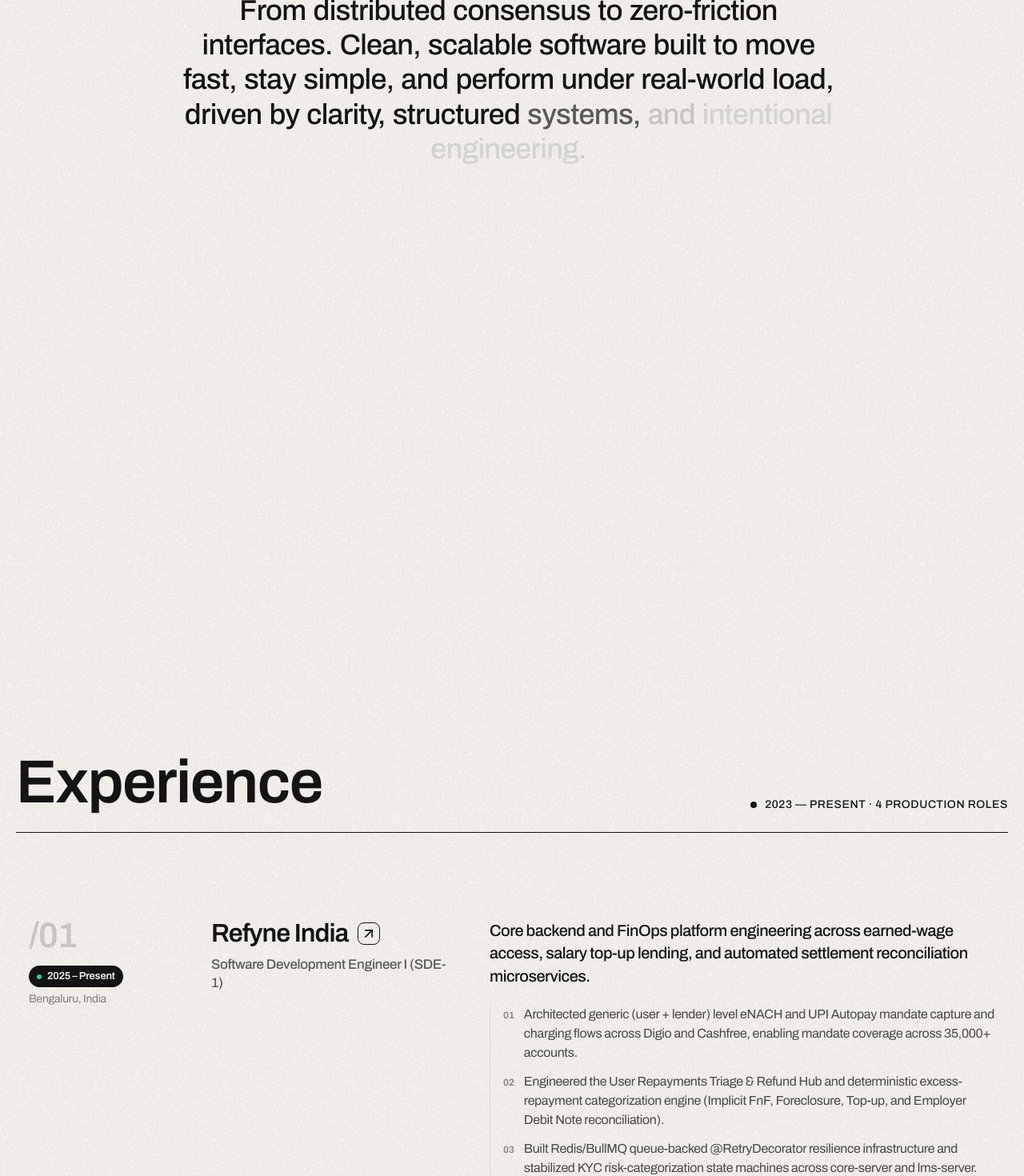
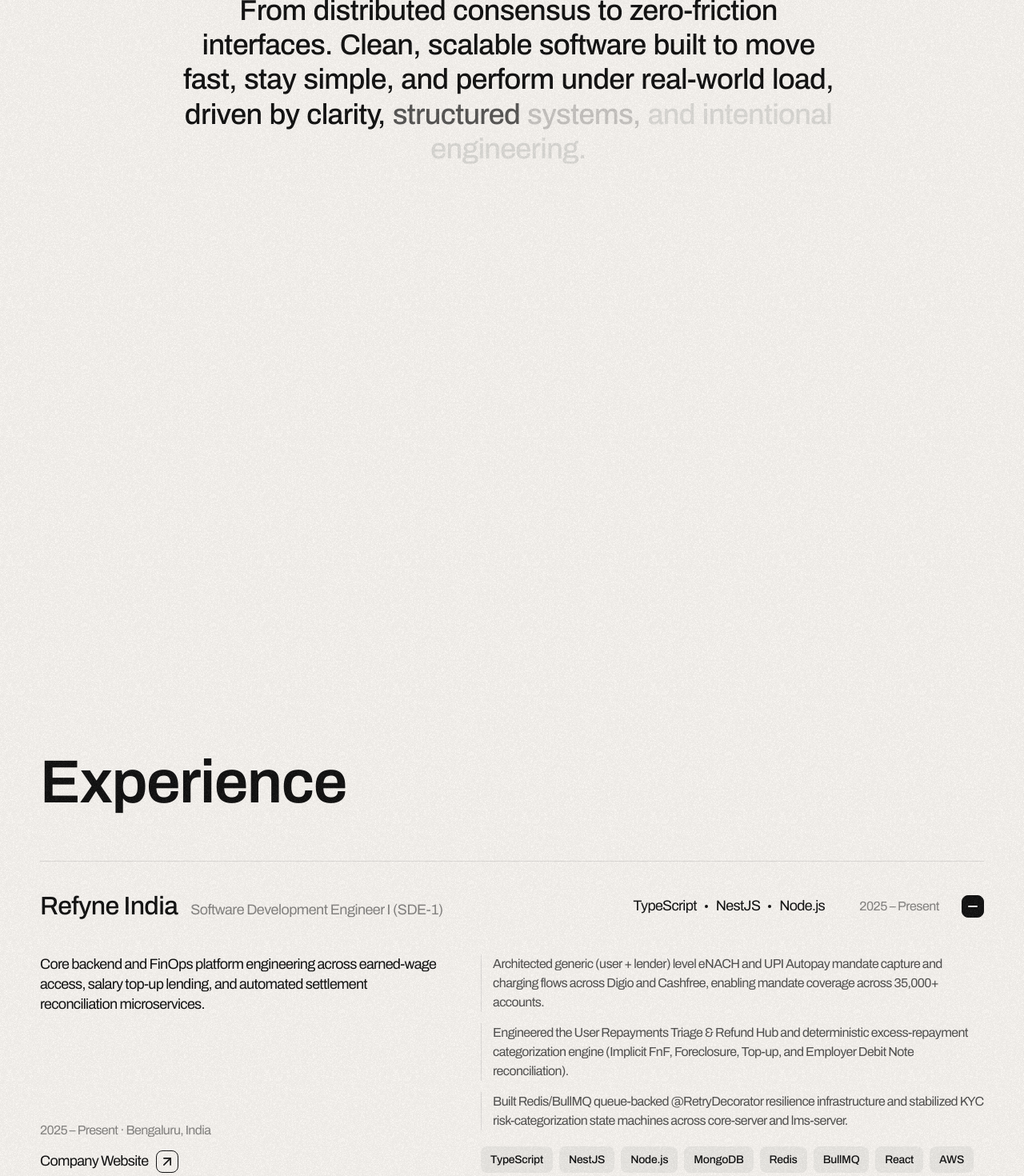
Before and after one commit to mukeshkuiry/folio, a Next.js app: page / in a window 1280 px wide. Shown: the part 1900-3370 px from the top of the page at 80% size. Built offline with nearby package versions, Linux system fonts and the light colour scheme; no server answers; a web font is replaced by a local one.

Commit message:
feat(experience): replace experience wall with minimal majd interactive accordion rows

```diff
--- a/src/app/globals.css
+++ b/src/app/globals.css
@@ -1216,302 +1216,197 @@ mark {
   }
 }
 
-/* === WORK EXPERIENCE CARDS (Premium Majd 3-Column Editorial Showcase) === */
-.majd-exp-header-bar {
-  padding-bottom: 24px;
-  border-bottom: 1px solid var(--ink-dark);
-}
-
-.majd-exp-header-meta {
-  display: inline-flex;
-  align-items: center;
-  gap: 10px;
-  font-family: var(--font-clash);
-  font-size: 14px;
-  font-weight: 500;
-  letter-spacing: 0.04em;
-  color: var(--ink-dark);
-}
-
-.majd-exp-live-dot {
-  width: 8px;
-  height: 8px;
-  border-radius: 999px;
-  background-color: var(--ink-dark);
-}
-
-.majd-experience-list {
-  display: flex;
-  flex-direction: column;
-  width: 100%;
-}
-
-.majd-experience-card {
+/* === WORK EXPERIENCE ACCORDION (Pure Majd Service-Row Aesthetic) === */
+.majd-exp-accordion {
+  display: flex;
+  flex-direction: column;
+  width: 100%;
+  border-top: 1px solid var(--border-subtle);
+}
+
+.majd-exp-item {
+  display: flex;
+  flex-direction: column;
+  width: 100%;
+  border-bottom: 1px solid var(--border-subtle);
+  transition: border-color 0.3s ease;
+}
+
+.majd-exp-item:hover,
+.majd-exp-item.is-open {
+  border-bottom-color: var(--ink-dark);
+}
+
+.majd-exp-trigger {
+  display: flex;
+  flex-direction: row;
+  align-items: center;
+  justify-content: space-between;
+  gap: 24px;
+  min-height: 112px;
+  padding: 24px 0;
+  width: 100%;
+  text-align: left;
+  cursor: pointer;
+}
+
+.majd-exp-trigger-left {
+  display: flex;
+  flex-direction: row;
+  align-items: baseline;
+  gap: 16px;
+  flex-wrap: wrap;
+}
+
+.majd-exp-title {
+  margin: 0;
+}
+
+.majd-exp-role-inline {
+  font-family: var(--font-archivo);
+  font-size: 18px;
+  font-weight: 400;
+  letter-spacing: -0.03em;
+  color: var(--ink-muted);
+}
+
+.majd-exp-trigger-right {
+  display: flex;
+  flex-direction: row;
+  align-items: center;
+  gap: 28px;
+  flex-shrink: 0;
+}
+
+.majd-exp-period-label {
+  font-family: var(--font-archivo);
+  font-size: 16px;
+  font-weight: 400;
+  letter-spacing: -0.03em;
+  color: var(--ink-muted);
+  min-width: 115px;
+  text-align: right;
+}
+
+.majd-exp-toggle-icon {
   position: relative;
-  display: grid;
-  grid-template-columns: 180px 300px 1fr;
-  align-items: flex-start;
-  gap: 48px;
-  padding: 48px 16px;
-  border-bottom: 1px solid var(--border-subtle);
-  width: 100%;
-  transition: padding-left 0.45s var(--ease-spring),
-    background-color 0.35s ease;
-}
-
-.majd-experience-card::after {
-  content: "";
-  position: absolute;
-  left: 0;
-  bottom: -1px;
-  width: 100%;
-  height: 1.5px;
-  background-color: var(--ink-dark);
-  transform: scaleX(0);
-  transform-origin: left center;
-  transition: transform 0.55s var(--ease-spring);
-}
-
-.majd-experience-card:hover {
-  padding-left: 24px;
-  background-color: rgba(17, 17, 17, 0.018);
-}
-
-.majd-experience-card:hover::after {
-  transform: scaleX(1);
-}
-
-/* Col 1: Index & Timeline */
-.majd-exp-col-index {
-  display: flex;
-  flex-direction: column;
-  justify-content: space-between;
-  gap: 16px;
-}
-
-.majd-exp-num {
-  font-family: var(--font-clash);
-  font-size: 44px;
-  font-weight: 600;
-  line-height: 0.95em;
-  letter-spacing: -0.03em;
-  color: rgba(17, 17, 17, 0.18);
-  transition: color 0.35s ease, transform 0.35s var(--ease-spring);
-}
-
-.majd-experience-card:hover .majd-exp-num {
-  color: var(--ink-dark);
-  transform: translateX(4px);
-}
-
-.majd-exp-time-group {
-  display: flex;
-  flex-direction: column;
-  gap: 4px;
-}
-
-.majd-exp-period {
-  display: inline-flex;
-  align-items: center;
-  gap: 7px;
-  font-family: var(--font-archivo);
-  font-size: 15px;
-  font-weight: 600;
-  letter-spacing: -0.02em;
-  color: var(--ink-dark);
-}
-
-.majd-exp-period.is-current {
-  padding: 4px 10px;
-  border-radius: 999px;
+  width: 28px;
+  height: 28px;
+  border-radius: 8px;
+  border: 1px solid var(--ink-dark);
+  display: flex;
+  align-items: center;
+  justify-content: center;
+  flex-shrink: 0;
+  transition: background-color 0.3s var(--ease-spring),
+    color 0.3s var(--ease-spring);
+}
+
+.majd-exp-trigger:hover .majd-exp-toggle-icon,
+.majd-exp-item.is-open .majd-exp-toggle-icon {
   background-color: var(--ink-dark);
   color: var(--bg-cream);
-  width: fit-content;
-  font-size: 13px;
-}
-
-.majd-exp-current-dot {
-  width: 6px;
-  height: 6px;
-  border-radius: 999px;
-  background-color: #34d399;
-}
-
-.majd-exp-loc {
-  font-family: var(--font-archivo);
-  font-size: 14px;
-  color: var(--ink-muted);
-  letter-spacing: -0.02em;
-}
-
-/* Col 2: Company & Role */
-.majd-exp-col-company {
-  display: flex;
-  flex-direction: column;
-  gap: 10px;
-}
-
-.majd-exp-company-link {
-  display: inline-flex;
-  align-items: center;
-  gap: 12px;
-  width: fit-content;
-}
-
-.majd-exp-company-name {
-  font-family: var(--font-archivo);
-  font-size: 32px;
-  font-weight: 600;
-  line-height: 1.12em;
-  letter-spacing: -0.03em;
-  color: var(--ink-dark);
-}
-
-.majd-exp-arrow-box {
-  width: 28px;
-  height: 28px;
-  flex-shrink: 0;
-}
-
-.majd-experience-card:hover .majd-exp-arrow-box .majd-arrow-bg {
-  width: 42px;
-  height: 42px;
-}
-
-.majd-experience-card:hover .majd-exp-arrow-box .majd-arrow-icon-primary {
-  left: calc(100% + 14px);
-  top: -14px;
-}
-
-.majd-experience-card:hover .majd-exp-arrow-box .majd-arrow-icon-secondary {
-  left: 50%;
-  bottom: auto;
-  top: 50%;
-  transform: translate(-50%, -50%) rotate(-45deg);
-}
-
-.majd-exp-role-title {
-  font-family: var(--font-archivo);
-  font-size: 17px;
-  font-weight: 500;
-  line-height: 1.35em;
-  letter-spacing: -0.02em;
-  color: rgba(17, 17, 17, 0.68);
-}
-
-/* Col 3: Impact & Stack */
-.majd-exp-col-impact {
-  display: flex;
-  flex-direction: column;
-  gap: 22px;
-}
-
-.majd-exp-lead-summary {
-  font-family: var(--font-archivo);
-  font-size: 20px;
-  font-weight: 500;
-  line-height: 1.42em;
-  letter-spacing: -0.025em;
-  color: var(--ink-dark);
-}
-
-.majd-exp-impact-list {
-  display: flex;
-  flex-direction: column;
-  gap: 12px;
-  padding-left: 16px;
+}
+
+.majd-exp-plus-h,
+.majd-exp-plus-v {
+  position: absolute;
+  background-color: currentColor;
+  border-radius: 2px;
+  transition: transform 0.35s var(--ease-spring), opacity 0.25s ease;
+}
+
+.majd-exp-plus-h {
+  width: 12px;
+  height: 1.5px;
+}
+
+.majd-exp-plus-v {
+  width: 1.5px;
+  height: 12px;
+}
+
+.majd-exp-toggle-icon.is-open .majd-exp-plus-v {
+  transform: rotate(90deg);
+  opacity: 0;
+}
+
+.majd-exp-panel-wrap {
+  overflow: hidden;
+  width: 100%;
+}
+
+.majd-exp-panel {
+  display: grid;
+  grid-template-columns: 1fr 1.25fr;
+  gap: 48px;
+  padding: 4px 0 36px 0;
+  width: 100%;
+}
+
+.majd-exp-panel-left {
+  display: flex;
+  flex-direction: column;
+  justify-content: space-between;
+  gap: 24px;
+}
+
+.majd-exp-panel-meta {
+  display: flex;
+  flex-direction: column;
+  align-items: flex-start;
+  gap: 14px;
+}
+
+.majd-exp-panel-right {
+  display: flex;
+  flex-direction: column;
+  gap: 14px;
+}
+
+.majd-exp-bullet {
+  color: rgba(17, 17, 17, 0.72);
+  padding-left: 14px;
   border-left: 1.5px solid var(--border-subtle);
-  transition: border-color 0.35s ease;
-}
-
-.majd-experience-card:hover .majd-exp-impact-list {
-  border-left-color: var(--ink-dark);
-}
-
-.majd-exp-impact-row {
-  display: flex;
-  align-items: baseline;
-  gap: 12px;
-}
-
-.majd-exp-impact-idx {
-  font-family: var(--font-clash);
-  font-size: 12px;
-  font-weight: 600;
-  color: var(--ink-muted);
-  flex-shrink: 0;
-}
-
-.majd-exp-impact-text {
-  font-family: var(--font-archivo);
-  font-size: 16px;
   line-height: 1.5em;
-  letter-spacing: -0.02em;
-  color: rgba(17, 17, 17, 0.76);
-}
-
-.majd-exp-stack-row {
+}
+
+.majd-exp-tags {
   display: flex;
   flex-wrap: wrap;
   gap: 8px;
-  padding-top: 4px;
-}
-
-.majd-exp-tech-pill {
-  display: inline-flex;
-  align-items: center;
-  padding: 6px 13px;
-  border-radius: 8px;
-  background-color: rgba(17, 17, 17, 0.055);
-  color: var(--ink-dark);
-  font-family: var(--font-archivo);
-  font-size: 14px;
-  font-weight: 500;
-  letter-spacing: -0.02em;
-  transition: background-color 0.25s ease, color 0.25s ease;
-}
-
-.majd-exp-tech-pill:hover {
-  background-color: var(--ink-dark);
-  color: var(--bg-cream);
-}
-
-@media (max-width: 1080px) {
-  .majd-experience-card {
-    grid-template-columns: 260px 1fr;
-    gap: 32px;
-    padding: 36px 8px;
-  }
-  .majd-exp-col-index {
-    grid-column: 1 / -1;
-    flex-direction: row;
-    align-items: center;
-    justify-content: space-between;
-    padding-bottom: 8px;
-  }
-  .majd-exp-time-group {
-    align-items: flex-end;
-    text-align: right;
+  padding-top: 6px;
+}
+
+@media (max-width: 1023.98px) {
+  .majd-exp-inline-tech {
+    display: none;
+  }
+  .majd-exp-panel {
+    grid-template-columns: 1fr;
+    gap: 24px;
   }
 }
 
 @media (max-width: 809.98px) {
-  .majd-experience-card {
-    grid-template-columns: 1fr;
-    gap: 20px;
-    padding: 32px 0;
-  }
-  .majd-experience-card:hover {
-    padding-left: 0;
-  }
-  .majd-exp-num {
-    font-size: 34px;
-  }
-  .majd-exp-company-name {
-    font-size: 26px;
-  }
-  .majd-exp-lead-summary {
-    font-size: 18px;
+  .majd-exp-trigger {
+    min-height: 88px;
+    padding: 20px 0;
+    align-items: flex-start;
+  }
+  .majd-exp-trigger-left {
+    flex-direction: column;
+    gap: 4px;
+  }
+  .majd-exp-role-inline {
+    font-size: 16px;
+  }
+  .majd-exp-trigger-right {
+    gap: 12px;
+  }
+  .majd-exp-period-label {
+    font-size: 14px;
+    min-width: auto;
   }
 }
 
--- a/src/components/ExperienceSection.tsx
+++ b/src/components/ExperienceSection.tsx
@@ -1,8 +1,10 @@
 "use client";
 
+import { TextArrowButton } from "@/components/TextArrowButton";
 import { WordReveal } from "@/components/WordReveal";
 import type { ExperienceItem } from "@/types/portfolio.interfaces";
-import { motion } from "framer-motion";
+import { AnimatePresence, motion } from "framer-motion";
+import { useState } from "react";
 
 export interface ExperienceSectionProps {
   experiences: ExperienceItem[];
@@ -10,128 +12,147 @@ export interface ExperienceSectionProps {
 
 export function ExperienceSection(props: ExperienceSectionProps) {
   const { experiences } = props;
+  const [openId, setOpenId] = useState<string | null>(
+    experiences[0]?.id ?? null
+  );
+
+  const toggleRow = (id: string) => {
+    setOpenId((prev) => (prev === id ? null : id));
+  };
 
   return (
     <section id="experience" className="majd-section">
-      <div className="majd-container majd-container-exp">
-        <div className="majd-section-header-row majd-exp-header-bar">
-          <WordReveal
-            text="Experience"
-            as="h2"
-            className="majd-h2-section"
-            trigger="inView"
-            blurPx={6}
-            duration={0.9}
-          />
-          <div className="majd-exp-header-meta">
-            <span className="majd-exp-live-dot" aria-hidden="true" />
-            <span>2023 — PRESENT · 4 PRODUCTION ROLES</span>
-          </div>
-        </div>
+      <div className="majd-container">
+        <WordReveal
+          text="Experience"
+          as="h2"
+          className="majd-h2-section"
+          trigger="inView"
+          blurPx={6}
+          duration={0.9}
+        />
 
-        <div className="majd-experience-list">
+        <div className="majd-exp-accordion">
           {experiences.map((item, idx) => {
-            const isCurrent = item.period.toLowerCase().includes("present");
-            const indexLabel = String(idx + 1).padStart(2, "0");
+            const isOpen = openId === item.id;
 
             return (
-              <motion.article
+              <motion.div
                 key={item.id}
-                className="majd-experience-card"
-                initial={{ opacity: 0, y: 20 }}
+                className={`majd-exp-item${isOpen ? " is-open" : ""}`}
+                initial={{ opacity: 0, y: 16 }}
                 whileInView={{ opacity: 1, y: 0 }}
                 viewport={{ once: true, amount: 0.15 }}
                 transition={{
-                  duration: 0.72,
-                  delay: idx * 0.06,
+                  duration: 0.65,
+                  delay: idx * 0.05,
                   ease: [0.16, 1, 0.3, 1],
                 }}
               >
-                {/* Col 1: Sculptural Index & Timeline */}
-                <div className="majd-exp-col-index">
-                  <span className="majd-exp-num">/{indexLabel}</span>
-                  <div className="majd-exp-time-group">
-                    <span
-                      className={`majd-exp-period${isCurrent ? " is-current" : ""}`}
-                    >
-                      {isCurrent && (
+                <button
+                  type="button"
+                  className="majd-exp-trigger"
+                  onClick={() => toggleRow(item.id)}
+                  aria-expanded={isOpen}
+                >
+                  <div className="majd-exp-trigger-left">
+                    <h3 className="majd-h3-card majd-exp-title">
+                      {item.company}
+                    </h3>
+                    <span className="majd-exp-role-inline">{item.role}</span>
+                  </div>
+
+                  <div className="majd-exp-trigger-right">
+                    <div className="majd-service-categories majd-exp-inline-tech">
+                      {item.techStack.slice(0, 3).map((tech, tIdx) => (
                         <span
-                          className="majd-exp-current-dot"
-                          aria-hidden="true"
-                        />
-                      )}
-                      {item.period}
-                    </span>
-                    <span className="majd-exp-loc">{item.location}</span>
-                  </div>
-                </div>
-
-                {/* Col 2: Company & Role Identity */}
-                <div className="majd-exp-col-company">
-                  <a
-                    href={item.companyUrl}
-                    target="_blank"
-                    rel="noopener noreferrer"
-                    className="majd-exp-company-link"
-                  >
-                    <h3 className="majd-exp-company-name">{item.company}</h3>
-                    <span className="majd-arrow-box majd-exp-arrow-box" aria-hidden="true">
-                      <span className="majd-arrow-bg" />
-                      <svg
-                        className="majd-arrow-icon-primary"
-                        viewBox="0 0 24 24"
-                        fill="none"
-                        stroke="currentColor"
-                        strokeWidth="2"
-                        strokeLinecap="round"
-                        strokeLinejoin="round"
-                      >
-                        <line x1="5" y1="12" x2="19" y2="12" />
-                        <polyline points="12 5 19 12 12 19" />
-                      </svg>
-                      <svg
-                        className="majd-arrow-icon-secondary"
-                        viewBox="0 0 24 24"
-                        fill="none"
-                        stroke="currentColor"
-                        strokeWidth="2"
-                        strokeLinecap="round"
-                        strokeLinejoin="round"
-                      >
-                        <line x1="5" y1="12" x2="19" y2="12" />
-                        <polyline points="12 5 19 12 12 19" />
-                      </svg>
-                    </span>
-                  </a>
-                  <p className="majd-exp-role-title">{item.role}</p>
-                </div>
-
-                {/* Col 3: Engineering Impact & Tech Stack */}
-                <div className="majd-exp-col-impact">
-                  <p className="majd-exp-lead-summary">{item.summary}</p>
-
-                  {item.achievements.length > 0 && (
-                    <div className="majd-exp-impact-list">
-                      {item.achievements.map((ach, aIdx) => (
-                        <div key={aIdx} className="majd-exp-impact-row">
-                          <span className="majd-exp-impact-idx">
-                            0{aIdx + 1}
-                          </span>
-                          <p className="majd-exp-impact-text">{ach}</p>
-                        </div>
+                          key={tech}
+                          style={{
+                            display: "inline-flex",
+                            alignItems: "center",
+                            gap: "10px",
+                          }}
+                        >
+                          {tIdx > 0 && (
+                            <span
+                              className="majd-service-dot"
+                              aria-hidden="true"
+                            />
+                          )}
+                          <span className="majd-p-body">{tech}</span>
+                        </span>
                       ))}
                     </div>
+
+                    <span className="majd-exp-period-label">{item.period}</span>
+
+                    <span
+                      className={`majd-exp-toggle-icon${isOpen ? " is-open" : ""}`}
+                      aria-hidden="true"
+                    >
+                      <span className="majd-exp-plus-h" />
+                      <span className="majd-exp-plus-v" />
+                    </span>
+                  </div>
+                </button>
+
+                <AnimatePresence initial={false}>
+                  {isOpen && (
+                    <motion.div
+                      key="content"
+                      className="majd-exp-panel-wrap"
+                      initial={{ height: 0, opacity: 0 }}
+                      animate={{ height: "auto", opacity: 1 }}
+                      exit={{ height: 0, opacity: 0 }}
+                      transition={{
+                        duration: 0.38,
+                        ease: [0.16, 1, 0.3, 1],
+                      }}
+                    >
+                      <div className="majd-exp-panel">
+                        <div className="majd-exp-panel-left">
+                          <p className="majd-p-body" style={{ color: "#111111" }}>
+                            {item.summary}
+                          </p>
+                          <div className="majd-exp-panel-meta">
+                            <span
+                              className="majd-p-small"
+                              style={{ color: "var(--ink-muted)" }}
+                            >
+                              {item.period} · {item.location}
+                            </span>
+                            <TextArrowButton
+                              title="Company Website"
+                              href={item.companyUrl}
+                              variant="primary"
+                              newTab
+                            />
+                          </div>
+                        </div>
+
+                        <div className="majd-exp-panel-right">
+                          {item.achievements.map((ach, aIdx) => (
+                            <p
+                              key={aIdx}
+                              className="majd-p-small majd-exp-bullet"
+                            >
+                              {ach}
+                            </p>
+                          ))}
+
+                          <div className="majd-exp-tags">
+                            {item.techStack.map((tech) => (
+                              <span key={tech} className="majd-pill-badge">
+                                {tech}
+                              </span>
+                            ))}
+                          </div>
+                        </div>
+                      </div>
+                    </motion.div>
                   )}
-
-                  <div className="majd-exp-stack-row">
-                    {item.techStack.map((tech) => (
-                      <span key={tech} className="majd-exp-tech-pill">
-                        {tech}
-                      </span>
-                    ))}
-                  </div>
-                </div>
-              </motion.article>
+                </AnimatePresence>
+              </motion.div>
             );
           })}
         </div>
```
